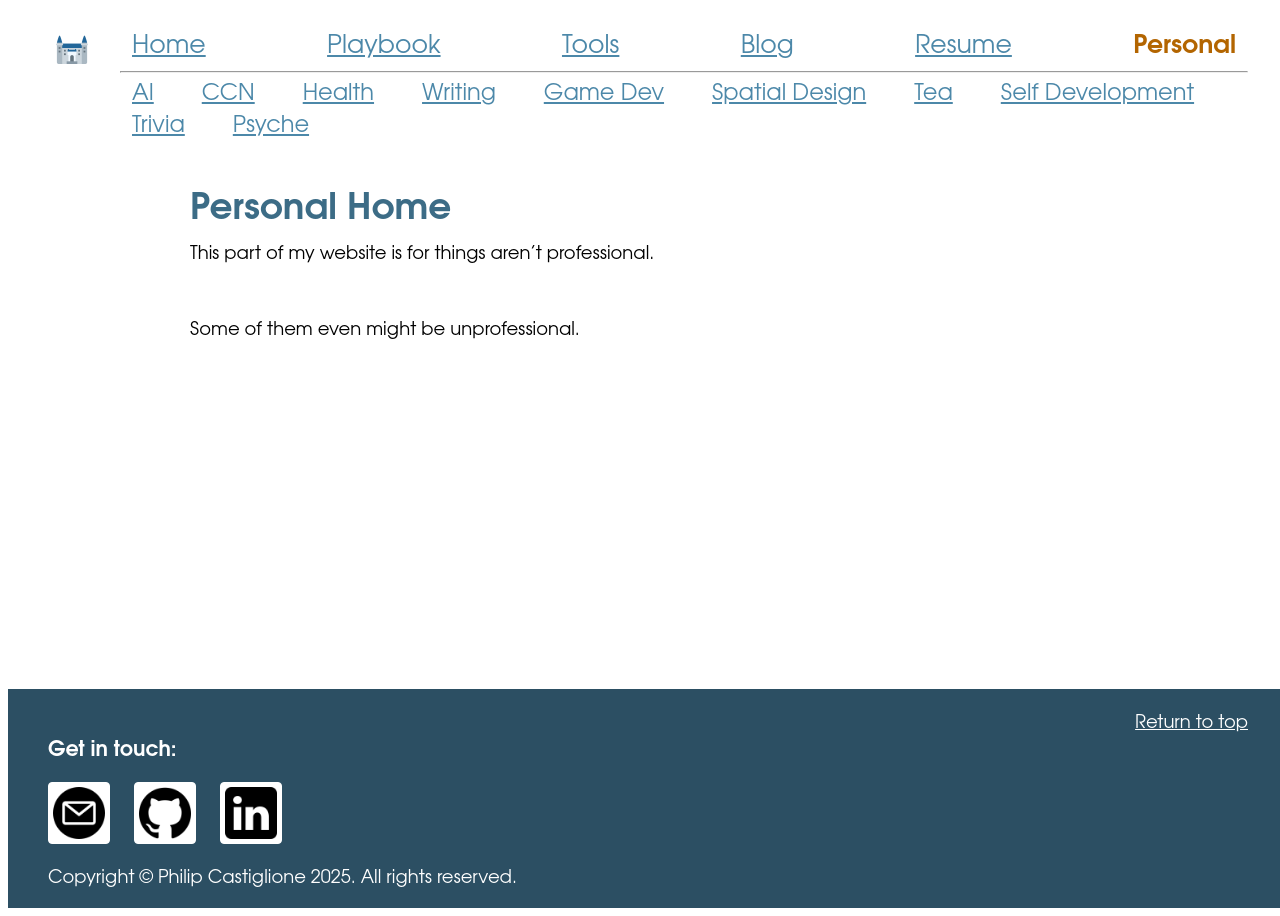
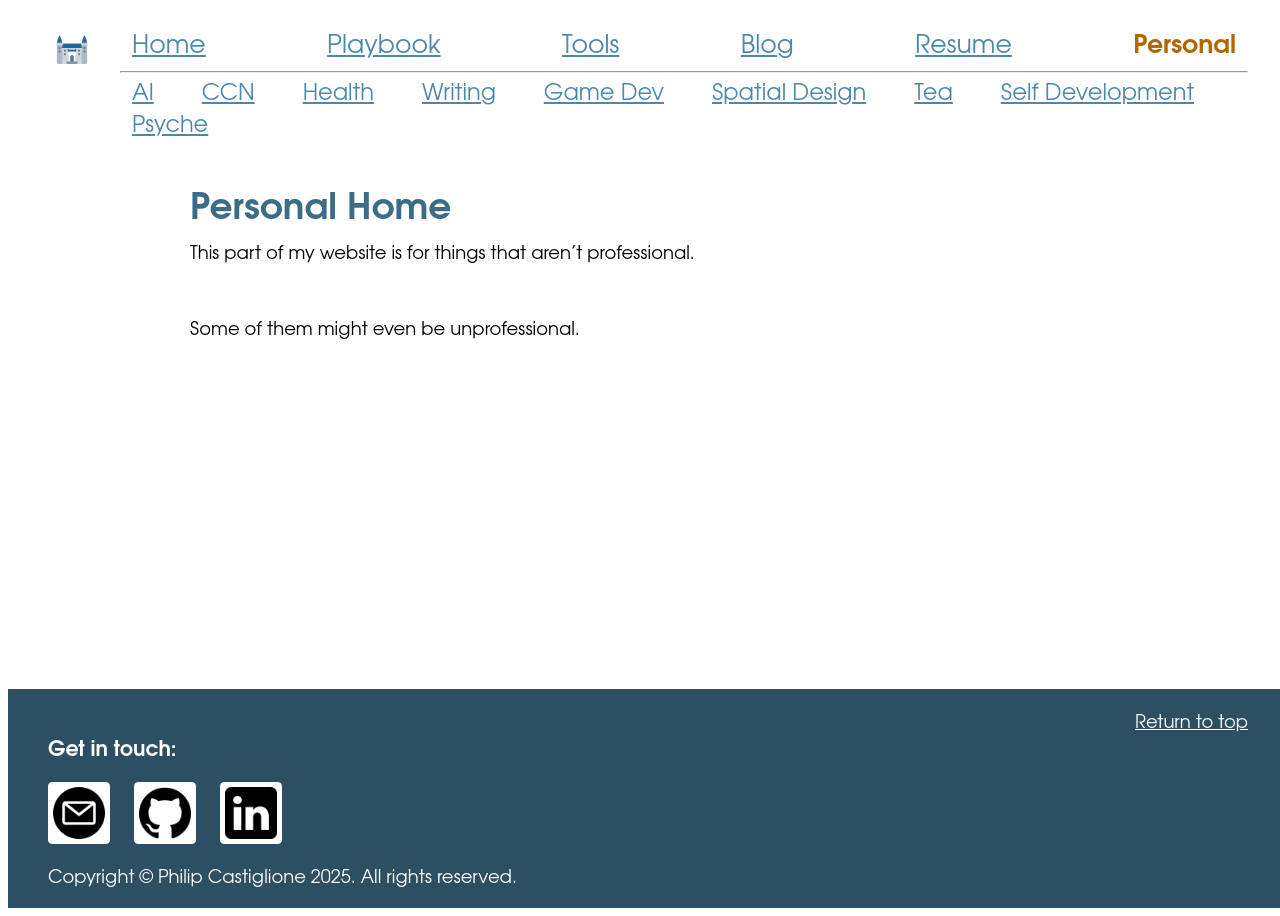
Before and after one commit to PhilipCastiglione/philipcastiglione.github.io, a Jekyll site: the page built from pages/personal/index.md, in a window 1280 px wide. Built offline with Jekyll 4.4.1, drawn with Linux system fonts in a browser that asks for light colours.

Commit message:
remove trivia

```diff
--- a/_data/nav.yml
+++ b/_data/nav.yml
@@ -39,8 +39,6 @@
       link: /personal/tea.html
     - name: Self Development
       link: /personal/self_development.html
-    - name: Trivia
-      link: /personal/trivia.html
     - name: Psyche
       link: /personal/psyche/
       children:
--- a/pages/personal/index.md
+++ b/pages/personal/index.md
@@ -6,8 +6,8 @@ permalink: /personal/
 
 # Personal Home
 
-This part of my website is for things aren't professional.
+This part of my website is for things that aren't professional.
 <br>
 <br>
 <br>
-Some of them even might be unprofessional.
+Some of them might even be unprofessional.
```
Also changed, not shown: pages/personal/trivia.md (deleted, +0 -9 lines).
